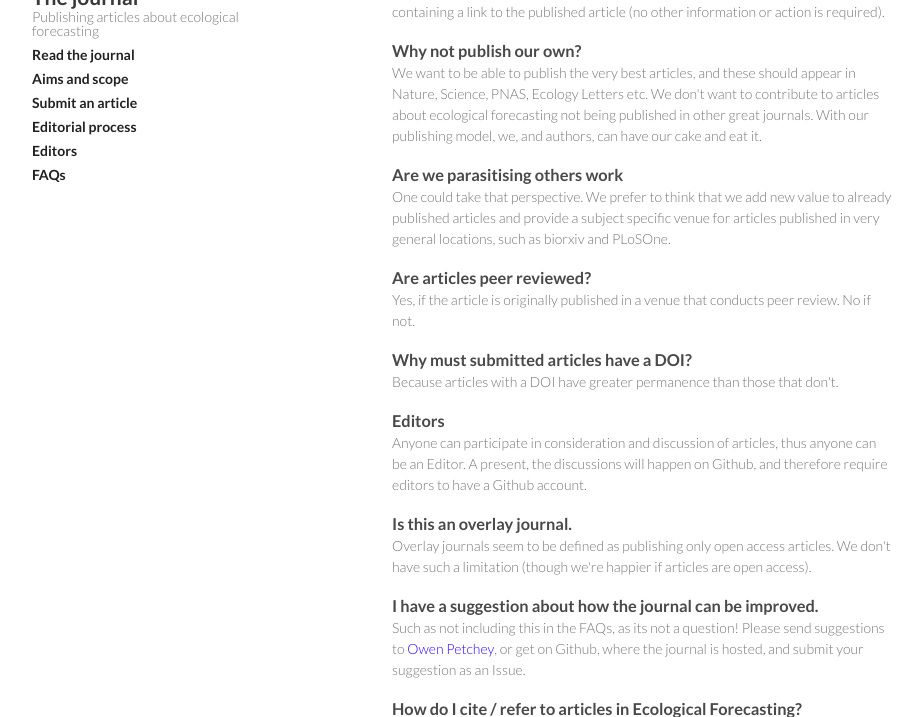
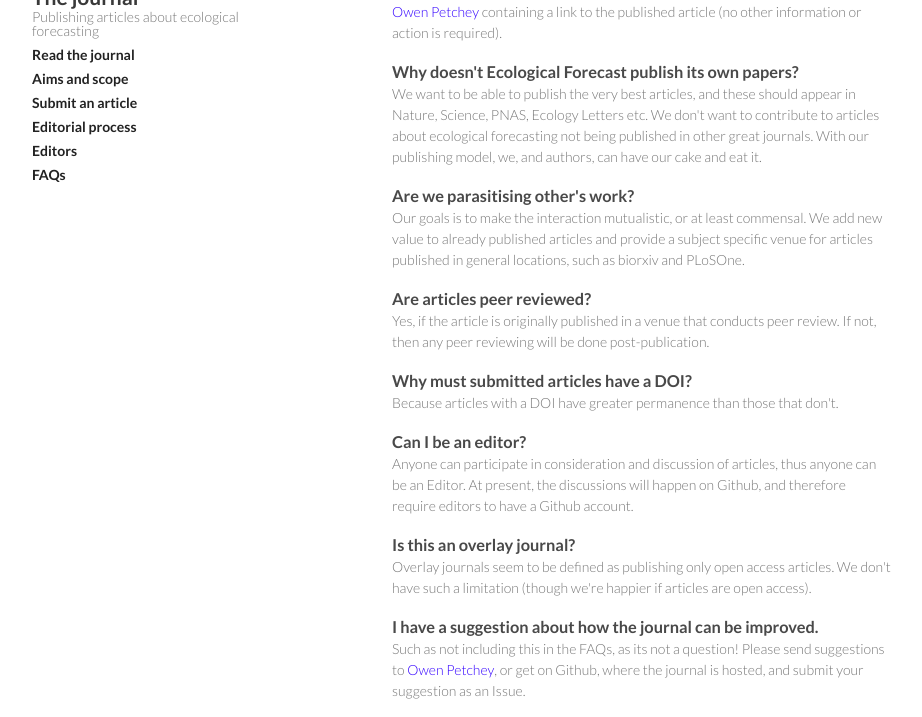
Before and after one commit to Ecological-Forecasting-Journal/ecological-forecasting-journal.github.io, a plain HTML site: page FAQs.html in a window 1280 px wide. Shown: the part 137-854 px from the top of the page, without its empty margins (178-1100 px from the left). Drawn offline with Linux system fonts and the light colour scheme.

Commit message:
various corrections and enhancements

```diff
--- a/FAQs.html
+++ b/FAQs.html
@@ -39,27 +39,27 @@
 
 
 
-<h3><a id="Why_submit" class="anchor" href="#Why_submit" aria-hidden="true"><span class="octicon octicon-link"></span></a>Why should I submit my article? -- Its already published somehwere else!</h3>
+<h3><a id="Why_submit" class="anchor" href="#Why_submit" aria-hidden="true"><span class="octicon octicon-link"></span></a>Why should I submit my article? -- It's already published somehwere else!</h3>
 
-          <p> Additional exposure for your great work. Contribution to coordinated effort to advance ecological forecasting research. Its really easy to submit: Send an email to <a href="mailto:owen.petchey@ieu.uzh.ch?Subject=Ecological%20Forecasting%20Submission"></a> containing a link to the published article (no other information or action is required).</p>
+          <p> Additional exposure for your great work. Contribution to coordinated effort to advance ecological forecasting research. Its really easy to submit: Send an email to <a href="mailto:owen.petchey@ieu.uzh.ch?Subject=Ecological%20Forecasting%20Submission">Owen Petchey</a> containing a link to the published article (no other information or action is required).</p>
 
 
 
-<h3><a id="Why_not_publish_our_own" class="anchor" href="#Why_not_publish_our_own" aria-hidden="true"><span class="octicon octicon-link"></span></a>Why not publish our own?</h3>
+<h3><a id="Why_not_publish_our_own" class="anchor" href="#Why_not_publish_our_own" aria-hidden="true"><span class="octicon octicon-link"></span></a>Why doesn't Ecological Forecast publish its own papers?</h3>
 
           <p> We want to be able to publish the very best articles, and these should appear in Nature, Science, PNAS, Ecology Letters etc. We don't want to contribute to articles about ecological forecasting not being published in other great journals. With our publishing model, we, and authors, can have our cake and eat it.
           </p>
 
 
-<h3><a id="Are_we_parasitising_others_work" class="anchor" href="#Are_we_parasitising_others_work" aria-hidden="true"><span class="octicon octicon-link"></span></a>Are we parasitising others work</h3>
+<h3><a id="Are_we_parasitising_others_work" class="anchor" href="#Are_we_parasitising_others_work" aria-hidden="true"><span class="octicon octicon-link"></span></a>Are we parasitising other's work?</h3>
 
-          <p> One could take that perspective. We prefer to think that we add new value to already published articles and provide a subject specific venue for articles published in very general locations, such as biorxiv and PLoSOne.
+          <p> Our goals is to make the interaction mutualistic, or at least commensal. We add new value to already published articles and provide a subject specific venue for articles published in general locations, such as biorxiv and PLoSOne.
           </p>
 
 
 <h3><a id="Are_articles_peer_reviewed" class="anchor" href="#Are_articles_peer_reviewed" aria-hidden="true"><span class="octicon octicon-link"></span></a>Are articles peer reviewed?</h3>
 
-            <p> Yes, if the article is originally published in a venue that conducts peer review. No if not.</p>
+            <p> Yes, if the article is originally published in a venue that conducts peer review. If not, then any peer reviewing will be done post-publication.</p>
 
 
           <h3><a id="Why_DOI" class="anchor" href="#Why_DOI" aria-hidden="true"><span class="octicon octicon-link"></span></a>Why must submitted articles have a DOI?</h3>
@@ -67,11 +67,11 @@
             <p> Because articles with a DOI have greater permanence than those that don't.</p>
 
 
-<h3><a id="Editors" class="anchor" href="#Editors" aria-hidden="true"><span class="octicon octicon-link"></span></a>Editors</h3>
+<h3><a id="Can_I_be_an_editor" class="anchor" href="#Can_I_be_an_editor" aria-hidden="true"><span class="octicon octicon-link"></span></a>Can I be an editor?</h3>
 
-            <p> Anyone can participate in consideration and discussion of articles, thus anyone can be an Editor. A present, the discussions will happen on Github, and therefore require editors to have a Github account.</p>
+            <p> Anyone can participate in consideration and discussion of articles, thus anyone can be an Editor. At present, the discussions will happen on Github, and therefore require editors to have a Github account.</p>
 
-<h3><a id="Overlay" class="anchor" href="#Overlay" aria-hidden="true"><span class="octicon octicon-link"></span></a>Is this an overlay journal.</h3>
+<h3><a id="Overlay" class="anchor" href="#Overlay" aria-hidden="true"><span class="octicon octicon-link"></span></a>Is this an overlay journal?</h3>
 
             <p> Overlay journals seem to be defined as publishing only open access articles. We don't have such a limitation (though we're happier if articles are open access).</p>
 
@@ -81,7 +81,7 @@
 
 <h3><a id="How_do_I_refer_to" class="anchor" href="#How_do_I_refer_to" aria-hidden="true"><span class="octicon octicon-link"></span></a>How do I cite / refer to articles in Ecological Forecasting?</h3>
 
-            <p> There are few options. First option: Refer to the article where it received its DOI. Second option: Refer to the article as being published in two locations, e.g., Petchey, O.L. et al (2015) The ecological forecast horizon, and examples of its uses and determinants. Ecological Forecasting; Ecology Letters, 18, 597–611. Third option: Refer to it as being published in Ecological Forecasting, and give its DOI, e.g., Petchey, O.L. et al (2015) The ecological forecast horizon, and examples of its uses and determinants. Ecology Forecasting, DOI: 10.1111/ele.12443. Some journals may not allow papers to contain the second two options (but some might, such as bioRxiv), and using these will probably result in the citation not being recorded in citation metrics.</p>
+            <p> This is where you can get creative! Though follow one golden rule: include the article's DOI. You could: Refer to the article where it received its DOI. You could refer to the article as being published in two locations, e.g., Petchey, O.L. et al (2015) The ecological forecast horizon, and examples of its uses and determinants. Ecological Forecasting; Ecology Letters, 18, 597–611. Third option: Refer to it as being published in Ecological Forecasting, and give its DOI, e.g., Petchey, O.L. et al (2015) The ecological forecast horizon, and examples of its uses and determinants. Ecology Forecasting, DOI: 10.1111/ele.12443. Some journals may not allow papers to contain the second two options (but some might, such as bioRxiv). Some methods may result in the citation not being recorded in citation metrics.</p>
 
 
 <p><small>Hosted on GitHub Pages &mdash; Theme by <a href="https://github.com/orderedlist">orderedlist</a></small></p>
```
Also changed, not shown: index.html (+2 -2 lines).
